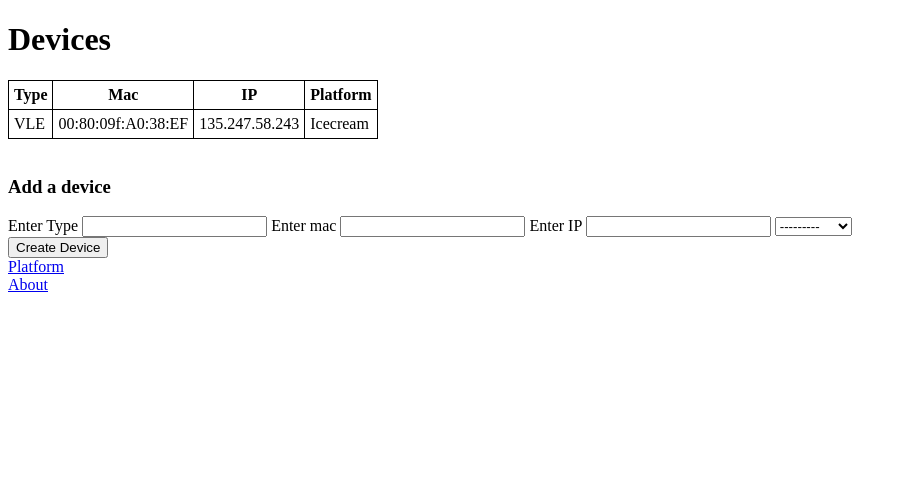
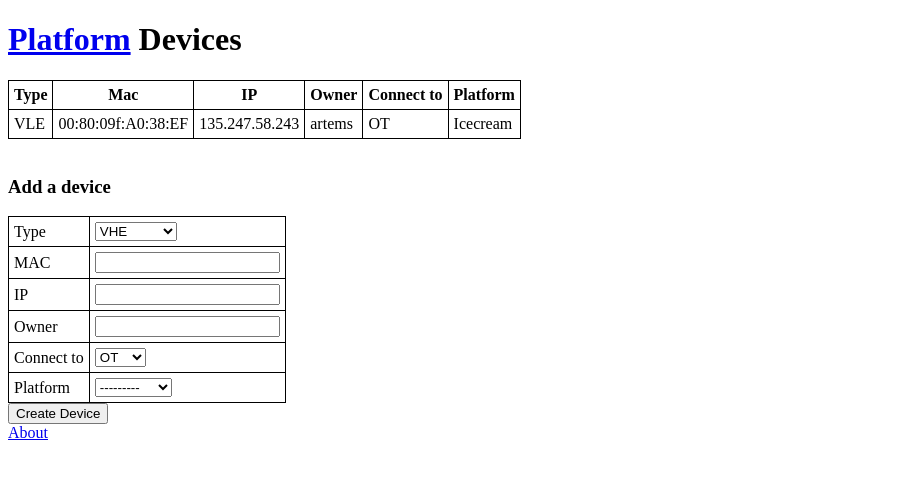
Before and after one commit to TemaThe/devices_configurator, a Django app: page /platforms/devices in a window 1280 px wide. Shown: the top 479 px of the page, without its empty margins (0-907 px from the left). Run offline with Django 3.2, Linux system fonts and the light colour scheme; data comes from the database, SQL or seed files in the repository; both versions use the stored data as it was after the commit; parts of the project's set-up code (start-up, migrations or seed data) failed here and were passed over.

Commit message:
add location, owner and other stuff

```diff
--- a/dev_conf/platforms/forms.py
+++ b/dev_conf/platforms/forms.py
@@ -1,21 +1,24 @@
 from django import forms
 from platforms.models import Platform, Device
-
+from platforms.models import Platform, Device, CONNECT_TYPE, DEVICE_TYPE
 
 class PlatformForm(forms.ModelForm):
-    name = forms.CharField(max_length=128, help_text="Enter platform name")
-    ot_ip = forms.GenericIPAddressField(help_text="Enter OT ip")
-    oxe_ip = forms.GenericIPAddressField(help_text="Enter OXE ip")
+    name = forms.CharField(max_length=128, help_text=" Name")
+    ot_ip = forms.GenericIPAddressField(help_text=" OT ip")
+    oxe_ip = forms.GenericIPAddressField(help_text=" OXE ip")
+    location = forms.CharField(max_length=128, help_text=" Location")
 
     class Meta:
         model = Platform
 
 
 class DeviceForm(forms.ModelForm):
-    type = forms.CharField(max_length=17, help_text="Enter Type")
-    mac = forms.CharField(max_length=17, help_text="Enter mac")
-    ip = forms.GenericIPAddressField(help_text="Enter IP")
-    platform = forms.ModelChoiceField(queryset=Platform.objects.all())
+    type = forms.ChoiceField(help_text=" Type", choices=DEVICE_TYPE)
+    mac = forms.CharField(max_length=17, help_text=" MAC ")
+    ip = forms.GenericIPAddressField(help_text=" IP")
+    owner = forms.CharField(max_length=30, help_text="Owner")
+    connect_to = forms.ChoiceField(help_text="Connect to", choices=CONNECT_TYPE)
+    platform = forms.ModelChoiceField(help_text="Platform", queryset=Platform.objects.all())
 
     class Meta:
         model = Device
--- a/dev_conf/platforms/models.py
+++ b/dev_conf/platforms/models.py
@@ -1,17 +1,24 @@
 from django.db import models
+
+CONNECT_TYPE = (('OT', 'OT'), ('OXE', 'OXE'),)
+DEVICE_TYPE = (('VHE', 'VHE'), ('IPTOUCH', 'IPTOUCH'), ('VLE', 'VLE'),)
 
 class Platform(models.Model):
     name = models.CharField(max_length=128, unique=True)
     ot_ip = models.GenericIPAddressField()
     oxe_ip = models.GenericIPAddressField()
+    location = models.CharField(max_length=128)
 
     def __unicode__(self):
         return self.name
 
+
 class Device(models.Model):
-    type = models.CharField(max_length=128, unique=True)
+    type = models.CharField(max_length=10, choices=DEVICE_TYPE)
     mac = models.CharField(max_length=17, unique=True)
     ip = models.GenericIPAddressField(unpack_ipv4=False, unique=True)
+    owner = models.CharField(max_length=128)
+    connect_to = models.CharField(max_length=3, choices=CONNECT_TYPE)
     platform = models.ForeignKey(Platform)
 
     def __unicode__(self):
--- a/dev_conf/templates/platforms/devices.html
+++ b/dev_conf/templates/platforms/devices.html
@@ -14,13 +14,15 @@
     </head>
 
     <body>
-        <h1>Devices</h1>
+        <h1><a href="/platforms">Platform</a> Devices</h1>
         {% if devices %}
           <table>
             <tr>
               <th>Type</th>
               <th>Mac</th>
               <th>IP</th>
+              <th>Owner</th>
+              <th>Connect to</th>
               <th>Platform</th>
             </tr>
             {% for device in devices %}
@@ -28,6 +30,8 @@
                   <td>{{ device.type }}</td>
                   <td>{{ device.mac }}</td>
                   <td>{{ device.ip }}</td>
+                  <td>{{ device.owner }}</td>
+                  <td>{{ device.connect_to }}</td>
                   <td>{{ device.platform }}</td>
                 </tr>
             {% endfor %}
@@ -44,16 +48,20 @@
                 {{ hidden }}
             {% endfor %}
 
+            <table>
             {% for field in form.visible_fields %}
                 {{ field.errors }}
-                {{ field.help_text }}
-                {{ field }}
+                <tr>
+                    <td>{{ field.help_text }}</td>
+                    <td>{{ field }}</td>
+                </tr>
             {% endfor %}
-            <br />
+            </table>
+
             <input type="submit" name="submit" value="Create Device" />
         <br />
-       <a href="/platforms">Platform</a><br />
-       <a href="/platforms/about/">About</a><br />
 
+       <a href="/platforms/about/">About</a>
+</form>
     </body>
 </html>
```
Also changed, not shown: dev_conf/population_platforms.py (+7 -6 lines), dev_conf/templates/platforms/index.html (+13 -8 lines), dev_conf/platforms.db.
